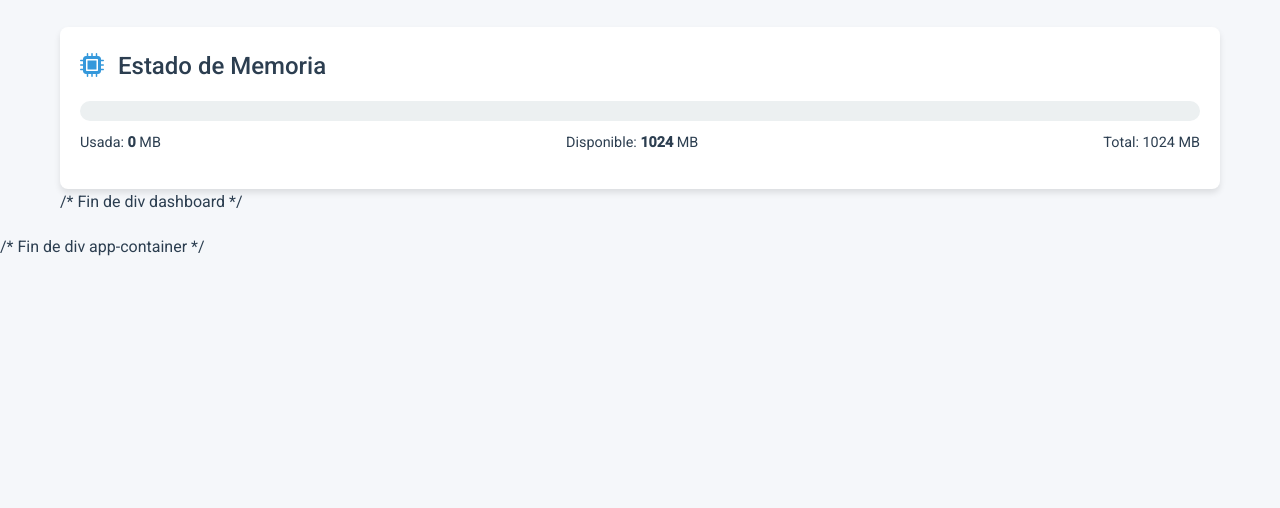
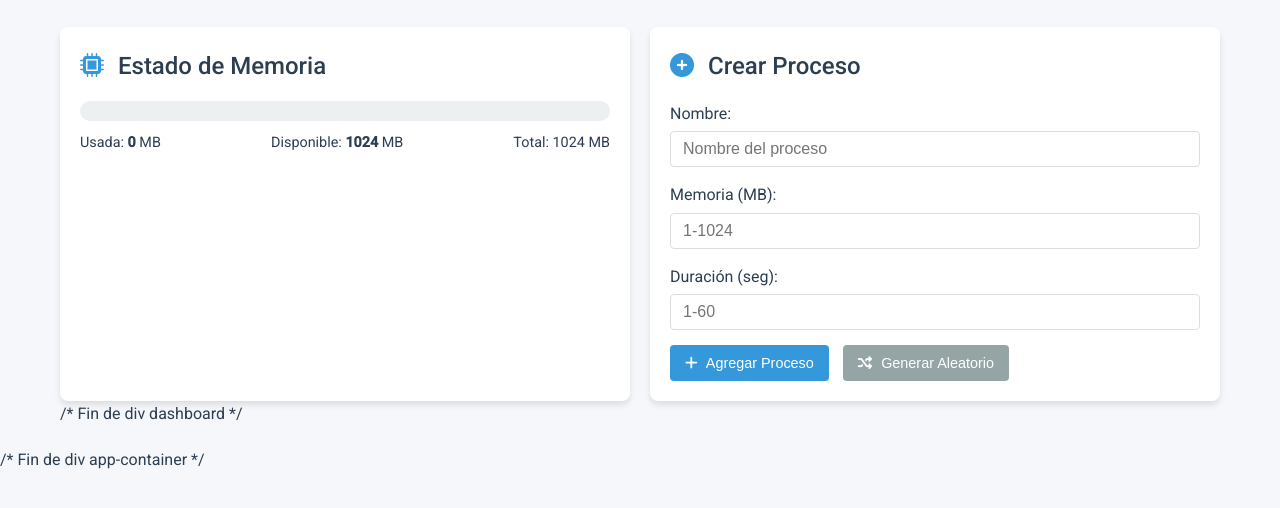
Before and after one commit to AngelTeret/Simulador-de-Gesti-n-de-Procesos, a plain HTML site: page index.html in a window 1280 px wide. Shown: the part 74-582 px from the top of the page. Drawn offline with Linux system fonts and the light colour scheme.

Commit message:
Creación de formulario

```diff
--- a/index.html
+++ b/index.html
@@ -29,6 +29,29 @@
                     </div>
                 </div>
             </div>
+            <div class="card process-form-card">
+                <h2><i class="fas fa-plus-circle"></i> Crear Proceso</h2>
+                <form id="processForm">
+                    <div class="form-group">
+                        <label for="processName">Nombre:</label>
+                        <input type="text" id="processName" placeholder="Nombre del proceso" />
+                    </div>
+                    <div class="form-group">
+                        <label for="processMemory">Memoria (MB):</label>
+                        <input type="number" id="processMemory" placeholder="1-1024" min="1" max="1024" />
+                    </div>
+                    <div class="form-group">
+                        <label for="processDuration">Duración (seg):</label>
+                        <input type="number" id="processDuration" placeholder="1-60" min="1" max="60" />
+                    </div>
+                    <button type="submit" class="btn primary">
+                        <i class="fas fa-plus"></i> Agregar Proceso
+                    </button>
+                    <button type="button" class="btn secondary" id="randomProcessBtn">
+                        <i class="fas fa-random"></i> Generar Aleatorio
+                    </button>
+                </form>
+            </div>
         </div> /* Fin de div dashboard */
     </div> /* Fin de div app-container */
     <script src="script.js"></script>
--- a/script.js
+++ b/script.js
@@ -27,6 +27,30 @@ class Process {
   }
 }
 
+processForm.addEventListener('submit', (e) => {
+  e.preventDefault();
+  const name = document.getElementById('processName').value;
+  const memory = document.getElementById('processMemory').value;
+  const duration = document.getElementById('processDuration').value;
+
+  if (!memory || !duration || memory <= 0 || duration <= 0) {
+    logEvent('Error: Memoria y duración deben ser mayores a 0.', 'danger');
+    return;
+  }
+
+  const p = new Process(name, memory, duration);
+  addProcess(p);
+  processForm.reset();
+});
+
+randomProcessBtn.addEventListener('click', () => {
+  const names = ['Chrome', 'Firefox', 'Node', 'Python', 'Excel', 'Word', 'Photoshop', 'VSCode', 'Spotify', 'Zoom'];
+  const name = names[Math.floor(Math.random() * names.length)];
+  const memory = Math.floor(Math.random() * 200) + 50; // 50-250 MB
+  const duration = Math.floor(Math.random() * 20) + 5; // 5-25 seg
+  addProcess(new Process(name, memory, duration));
+});
+
 function updateMemoryUI() {
   memoryUsedSpan.textContent = memoryUsed;
   memoryAvailableSpan.textContent = TOTAL_MEMORY - memoryUsed;
--- a/style.css
+++ b/style.css
@@ -98,3 +98,45 @@ table th {
   justify-content: space-between;
   font-size: 0.9rem;
 }
+.form-group {
+  margin-bottom: 15px;
+}
+.form-group label {
+  display: block;
+  margin-bottom: 5px;
+  font-weight: 400;
+}
+.form-group input {
+  width: 100%;
+  padding: 8px 12px;
+  border: 1px solid #ddd;
+  border-radius: 4px;
+  font-size: 1rem;
+}
+.btn {
+  padding: 10px 15px;
+  border: none;
+  border-radius: 4px;
+  cursor: pointer;
+  font-size: 0.9rem;
+  font-weight: 500;
+  transition: background 0.3s ease;
+  margin-right: 10px;
+}
+.btn i {
+  margin-right: 5px;
+}
+.btn.primary {
+  background: var(--primary);
+  color: #fff;
+}
+.btn.primary:hover {
+  background: #2980b9;
+}
+.btn.secondary {
+  background: var(--gray);
+  color: #fff;
+}
+.btn.secondary:hover {
+  background: #7f8c8d;
+}
```
